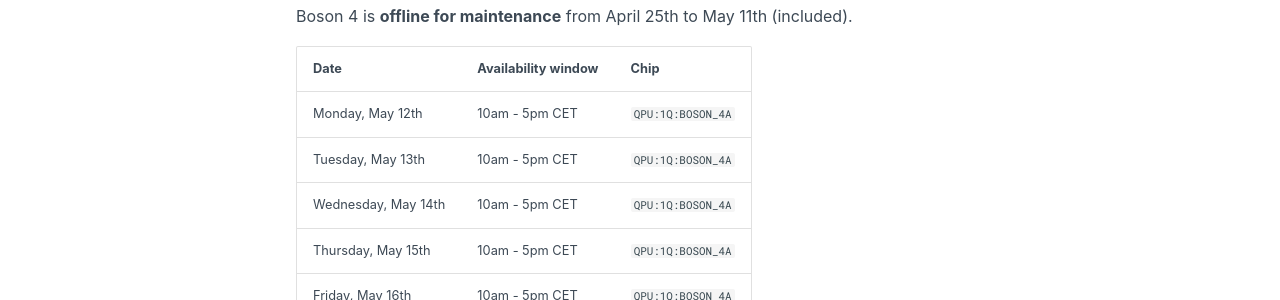
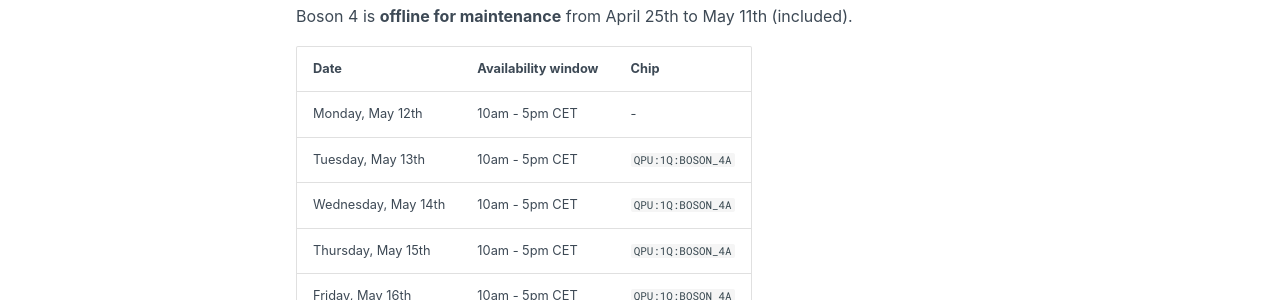
Before and after one commit to Alice-Bob-SW/felis, an MkDocs documentation site: the page built from docs/felis_cloud/hardware_availability_schedule.md, in a window 1280 px wide and 1129 px high. Shown: the part 391-691 px from the top of the window. Built offline with MkDocs 1.6.1 and Material for MkDocs 9.7.7, drawn with Linux system fonts in a browser that asks for light colours.

Commit message:
Updated schedule

```diff
--- a/docs/felis_cloud/hardware_availability_schedule.md
+++ b/docs/felis_cloud/hardware_availability_schedule.md
@@ -10,7 +10,7 @@ Boson 4 is **offline for maintenance** from April 25th to May 11th (included).
 
 | Date | Availability window | Chip |
 | --- | --- | --- |
-| Monday, May 12th | 10am - 5pm CET | `QPU:1Q:BOSON_4A` |
+| Monday, May 12th | 10am - 5pm CET | - |
 | Tuesday, May 13th | 10am - 5pm CET | `QPU:1Q:BOSON_4A` |
 | Wednesday, May 14th | 10am - 5pm CET | `QPU:1Q:BOSON_4A` |
 | Thursday, May 15th | 10am - 5pm CET | `QPU:1Q:BOSON_4A` |
```
